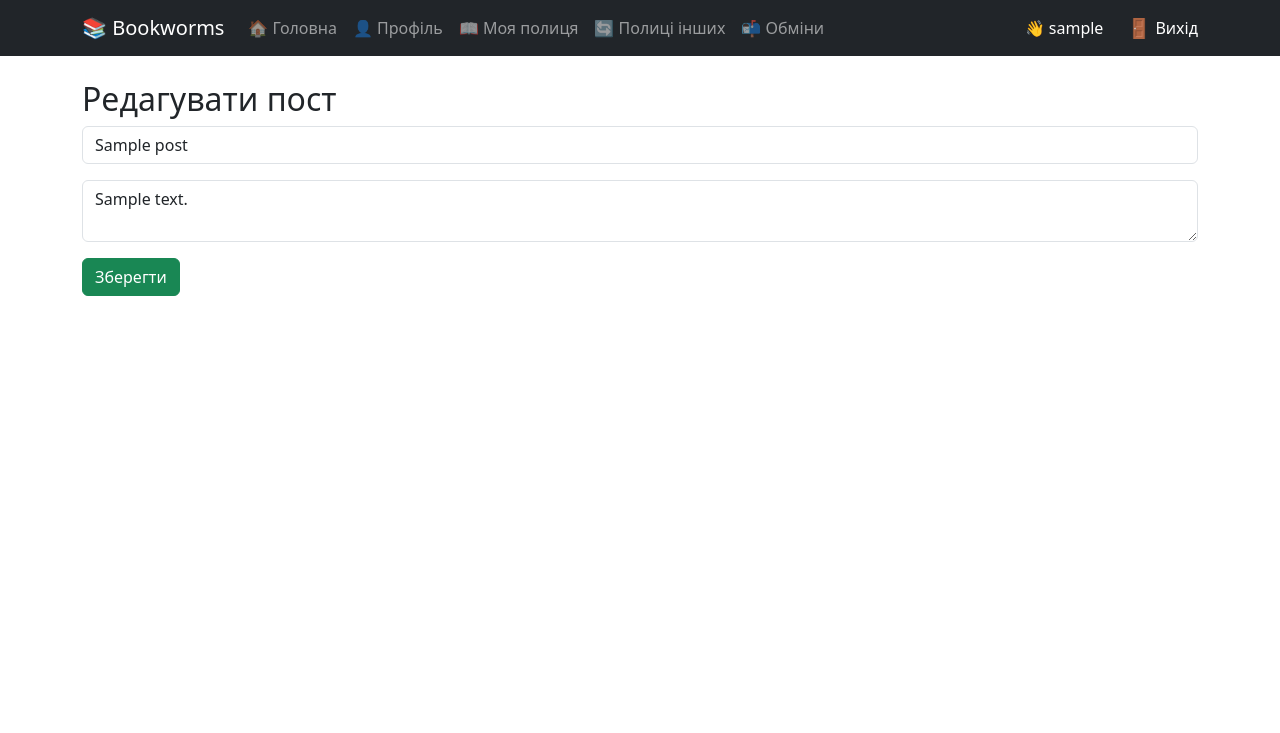
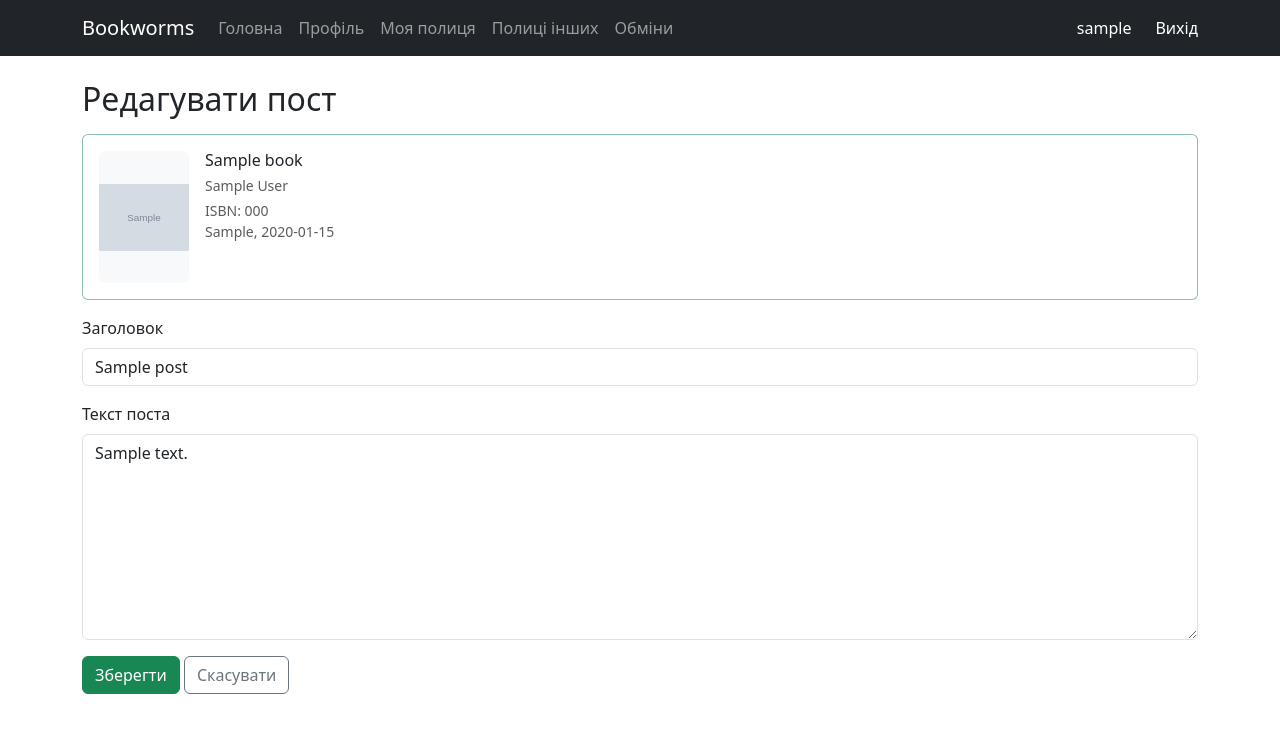
Before and after one commit to VladislavPavlyuk/BookWorms-main, a Django app: page /posts/edit/1/ in a window 1280 px wide. Shown: the top 733 px of the page. Run offline with Django 5.2, Linux system fonts and the light colour scheme; a user stored in the database is signed in; tables that the repository leaves empty hold one stand-in row (values such as "Sample post"); grey boxes marked "Sample" are stand-in pictures; parts of the project's set-up code (start-up, migrations or seed data) failed here and were passed over.

Commit message:
Enhance Post model and admin interface, improve post creation flow, and update templates. Added book association to posts, refined admin display options, and optimized post retrieval in views. Adjusted various UI elements for consistency and clarity.

```diff
--- a/bookworms/mainApp/exchange_service.py
+++ b/bookworms/mainApp/exchange_service.py
@@ -112,7 +112,7 @@ def create_many_exchange_requests(
         label = short_title(target_shelf)
         req, err = create_exchange_request(requester, target_shelf, offer_shelf)
         if err:
-            errs.append(f"«{label}»: {err}")
+            errs.append(f"'{label}': {err}")
         else:
             ok += 1
     return ok, errs
--- a/bookworms/mainApp/static/css/style.css
+++ b/bookworms/mainApp/static/css/style.css
@@ -101,3 +101,15 @@
     opacity: 0.85;
     cursor: not-allowed;
 }
+
+.post-book-card__cover {
+    width: 90px;
+    height: 132px;
+    object-fit: contain;
+    background: #f8f9fa;
+}
+
+.post-book-card__placeholder {
+    width: 90px;
+    height: 132px;
+}
--- a/bookworms/mainApp/templates/mainApp/base.html
+++ b/bookworms/mainApp/templates/mainApp/base.html
@@ -14,30 +14,30 @@
 <nav class="navbar navbar-expand-lg navbar-dark bg-dark">
     <div class="container">
 
-        <a class="navbar-brand" href="/">📚 Bookworms</a>
+        <a class="navbar-brand" href="/">Bookworms</a>
 
         <div class="collapse navbar-collapse">
 
             <ul class="navbar-nav me-auto">
 
                 <li class="nav-item">
-                    <a class="nav-link" href="/">🏠 Головна </a>
+                    <a class="nav-link" href="/">Головна </a>
                 </li>
 
                 <li class="nav-item">
-                    <a class="nav-link" href="{% url 'profile_app:profile' %}">👤 Профіль </a>
+                    <a class="nav-link" href="{% url 'profile_app:profile' %}">Профіль </a>
                 </li>
 
                 {# Пункти бібліотеки: лише для залогінених (інакше немає user) #}
                 {% if user.is_authenticated %}
                 <li class="nav-item">
-                    <a class="nav-link" href="{% url 'my_library' %}">📖 Моя полиця</a>
+                    <a class="nav-link" href="{% url 'my_library' %}">Моя полиця</a>
                 </li>
                 <li class="nav-item">
-                    <a class="nav-link" href="{% url 'browse_shelves' %}">🔄 Полиці інших</a>
+                    <a class="nav-link" href="{% url 'browse_shelves' %}">Полиці інших</a>
                 </li>
                 <li class="nav-item">
-                    <a class="nav-link" href="{% url 'exchange_requests' %}">📬 Обміни</a>
+                    <a class="nav-link" href="{% url 'exchange_requests' %}">Обміни</a>
                 </li>
                 {% endif %}
 
@@ -47,7 +47,7 @@
                 {% if user.is_authenticated %}
                 <li class="nav-item">
             <span class="nav-link text-white me-3" style="cursor: default;">
-                👋 {{ user.username }}
+                {{ user.username }}
             </span>
                 </li>
 
@@ -57,17 +57,17 @@
                         <button type="submit"
                                 class="nav-link btn btn-link text-white text-decoration-none border-0 p-0 shadow-none"
                                 style="background: none; line-height: 1; display: flex; align-items: center;">
-                            <span style="font-size: 1.2rem; margin-right: 4px;">🚪</span> Вихід
+                            Вихід
                         </button>
                     </form>
                 </li>
 
                 {% else %}
                 <li class="nav-item">
-                    <a class="nav-link" href="{% url 'login' %}">➡️ Вхід</a>
+                    <a class="nav-link" href="{% url 'login' %}">Вхід</a>
                 </li>
                 <li class="nav-item">
-                    <a class="nav-link" href="{% url 'register' %}">🔑 Реєстрація</a>
+                    <a class="nav-link" href="{% url 'register' %}">Реєстрація</a>
                 </li>
                 {% endif %}
 
--- a/bookworms/mainApp/templates/mainApp/browse_shelves.html
+++ b/bookworms/mainApp/templates/mainApp/browse_shelves.html
@@ -8,7 +8,7 @@
 <h2 class="mb-3">Книги на полицях інших</h2>
 <p class="text-muted">
     Позначте <strong>одну або кілька</strong> книг. У кожному рядку можна обрати свою книгу для <strong>обміну</strong>
-    або залишити "позика» - тоді після згоди це позика лише для цього рядка.
+    або залишити "позика" - тоді після згоди це позика лише для цього рядка.
 </p>
 
 {% if messages %}
--- a/bookworms/mainApp/templates/mainApp/confirm_email.html
+++ b/bookworms/mainApp/templates/mainApp/confirm_email.html
@@ -3,7 +3,7 @@
 {% block content %}
 <div class="container mt-5 text-center">
     <div class="card shadow p-5">
-        <h2 class="text-primary">Почти готово! 📧</h2>
+        <h2 class="text-primary">Почти готово!</h2>
         <p class="lead mt-3">Мы отправили письмо на вашу почту со ссылкой для подтверждения.</p>
         <p>Пожалуйста, проверьте папку "Входящие" (и на всякий случай "Спам").</p>
         <hr>
--- /dev/null
+++ b/bookworms/mainApp/templates/mainApp/includes/post_book_card.html
@@ -0,0 +1,20 @@
+{# Книга для поста: обкладинка + основні дані. Очікує змінну book. #}
+<div class="post-book-card card mb-3 border border-success border-opacity-50">
+    <div class="card-body d-flex flex-wrap align-items-start gap-3">
+        {% if book.cover_url %}
+            <img src="{{ book.cover_url }}" alt="" class="rounded flex-shrink-0 post-book-card__cover">
+        {% else %}
+            <div class="post-book-card__placeholder flex-shrink-0 rounded bg-body-secondary d-flex align-items-center justify-content-center text-muted small">Немає обкладинки</div>
+        {% endif %}
+        <div class="flex-grow-1 min-w-0">
+            <h6 class="card-title mb-1">{{ book.title }}</h6>
+            {% if book.authors %}
+                <p class="small text-muted mb-1">{{ book.authors }}</p>
+            {% endif %}
+            <p class="small text-muted mb-0">ISBN: {{ book.isbn }}</p>
+            {% if book.publisher %}
+                <p class="small text-muted mb-0">{{ book.publisher }}{% if book.publish_date %}, {{ book.publish_date }}{% endif %}</p>
+            {% endif %}
+        </div>
+    </div>
+</div>
--- /dev/null
+++ b/bookworms/mainApp/templates/mainApp/post_form.html
@@ -0,0 +1,52 @@
+{% extends "mainApp/base.html" %}
+
+{% block title %}{% if post %}Редагувати пост{% elif book %}Пост про книгу{% else %}Новий пост{% endif %}{% endblock %}
+
+{% block content %}
+
+<h2 class="mb-3">
+    {% if post %}
+        Редагувати пост
+    {% elif book %}
+        Новий пост про прочитану книгу
+    {% else %}
+        Створити пост
+    {% endif %}
+</h2>
+
+{% if book %}
+    {% include "mainApp/includes/post_book_card.html" with book=book %}
+{% elif post and post.book %}
+    {% include "mainApp/includes/post_book_card.html" with book=post.book %}
+{% endif %}
+
+<form method="post">
+    {% csrf_token %}
+    {% if book and not post %}
+        <input type="hidden" name="book_id" value="{{ book.id }}">
+        {% if confirm_new_post %}
+            <input type="hidden" name="confirm_new_post" value="1">
+        {% endif %}
+    {% endif %}
+
+    <div class="mb-3">
+        <label class="form-label" for="post-title">Заголовок</label>
+        <input type="text" name="title" id="post-title" class="form-control"
+               placeholder="{% if book %}Наприклад: Враження від '{{ book.title|truncatechars:35 }}'{% else %}Заголовок поста{% endif %}"
+               value="{{ post.title|default:'' }}"
+               maxlength="200" required>
+    </div>
+
+    <div class="mb-3">
+        <label class="form-label" for="post-text">Текст поста</label>
+        <textarea name="text" id="post-text" class="form-control" rows="8"
+                  placeholder="Розкажіть, що сподобалось, що ні, кому порадите…" required>{{ post.text|default:'' }}</textarea>
+    </div>
+
+    <button type="submit" class="btn btn-success">
+        {% if post %}Зберегти{% else %}Опублікувати{% endif %}
+    </button>
+    <a href="{% url 'home' %}" class="btn btn-outline-secondary">Скасувати</a>
+</form>
+
+{% endblock %}
--- a/bookworms/mainApp/tests.py
+++ b/bookworms/mainApp/tests.py
@@ -26,7 +26,7 @@ class BlogModelsTest(TestCase):
         self.assertEqual(post.text, 'Текст тестового повідомлення')
         self.assertEqual(self.user.biography, 'Тестова біографія користувача')
 
-        print("\n✅ Тест создания поста (title/text) и biography пользователя пройден!")
+        print("\nТест создания поста (title/text) и biography пользователя пройден!")
 
     def test_user_posts_relation(self):
         # Проверяем связь через твой related_name='posts'
@@ -37,4 +37,4 @@ class BlogModelsTest(TestCase):
         count = self.user.posts.count()
         self.assertEqual(count, 2)
 
-        print(f"✅ Тест связи (1 автор -> {count} поста) через related_name='posts' пройден!")
+        print(f"Тест связи (1 автор -> {count} поста) через related_name='posts' пройден!")
--- a/bookworms/mainApp/views.py
+++ b/bookworms/mainApp/views.py
@@ -53,8 +53,8 @@ from .tokens import account_activation_token
 
 
 def home(request):
-    posts = Post.objects.all().order_by('-created_ad')
-    return render(request, 'mainApp/index.html', {'posts': posts})
+    posts = Post.objects.select_related("author", "book").order_by("-created_ad")
+    return render(request, "mainApp/index.html", {"posts": posts})
 
 
 @login_required
@@ -150,21 +150,123 @@ def activation_invalid_view(request):
 def confirm_email_view(request):
     return render(request, 'mainApp/confirm_email.html')
 
+def _post_book_from_shelf(user, raw_id):
+    """Книга для поста лише якщо в користувача є вона на полиці."""
+    if raw_id is None or raw_id == "":
+        return None
+    try:
+        bid = int(raw_id)
+    except (TypeError, ValueError):
+        return None
+    if not Shelf.objects.filter(user=user, book_id=bid).exists():
+        return None
+    return Book.objects.filter(pk=bid).first()
+
+
+def _posts_by_other_users_same_book_title_or_isbn(book):
+    """
+    Пости (з прив’язаною книгою) про той самий запис Book, той самий ISBN
+    або ту саму назву (без урахування регістру).
+    """
+    if not book:
+        return Post.objects.none()
+    q = Q(book=book)
+    isbn = (book.isbn or "").strip()
+    if isbn:
+        q |= Q(book__isbn=isbn)
+    title = (book.title or "").strip()
+    if title:
+        q |= Q(book__title__iexact=title)
+    return (
+        Post.objects.filter(q)
+        .filter(book__isnull=False)
+        .select_related("author", "book")
+        .order_by("-created_ad")
+    )
+
+
+def _confirm_separate_post_despite_similar(request):
+    return (
+        request.GET.get("force_new") == "1"
+        or request.POST.get("confirm_new_post") == "1"
+    )
+
+
 @login_required
 def create_post(request):
-    if request.method == 'POST':
-        title = request.POST.get('title')
-        text = request.POST.get('text')
+    book = None
+    confirm_new = _confirm_separate_post_despite_similar(request)
 
-        if title and text:
+    if request.method == "POST":
+        title = (request.POST.get("title") or "").strip()
+        text = (request.POST.get("text") or "").strip()
+        post_book = _post_book_from_shelf(request.user, request.POST.get("book_id"))
+        book = post_book
+
+        if post_book and not confirm_new:
+            related = _posts_by_other_users_same_book_title_or_isbn(post_book).exclude(
+                author=request.user
+            )
+            if related.exists():
+                ctx = {
+                    "book": post_book,
+                    "related_posts": related,
+                }
+                if title and text:
+                    ctx["draft_title"] = title
+                    ctx["draft_text"] = text
+                return render(request, "mainApp/post_book_similar_warning.html", ctx)
+
+        if not title or not text:
+            messages.error(request, "Заповніть заголовок і текст поста.")
+        else:
             Post.objects.create(
                 author=request.user,
-                title=title,
-                text=text
+                title=title[:200],
+                text=text,
+                book=post_book,
             )
-            return redirect('home')
+            messages.success(request, "Пост опубліковано.")
+            return redirect("home")
+    else:
+        raw = request.GET.get("book_id")
+        if raw:
+            try:
+                bid = int(raw)
+            except (TypeError, ValueError):
+                bid = None
+            if bid is not None:
+                b = Book.objects.filter(pk=bid).first()
+                if b and Shelf.objects.filter(user=request.user, book_id=bid).exists():
+                    book = b
+                elif b:
+                    messages.error(
+                        request,
+                        "Цієї книги немає на вашій полиці - додайте її, щоб писати пост про неї.",
+                    )
 
-    return render(request, 'mainApp/form.html')
+        if book and not confirm_new:
+            related = _posts_by_other_users_same_book_title_or_isbn(book).exclude(
+                author=request.user
+            )
+            if related.exists():
+                return render(
+                    request,
+                    "mainApp/post_book_similar_warning.html",
+                    {
+                        "book": book,
+                        "related_posts": related,
+                    },
+                )
+
+    return render(
+        request,
+        "mainApp/post_form.html",
+        {
+            "book": book,
+            "confirm_new_post": confirm_new and bool(book),
+        },
+    )
 
 
 @login_required
@@ -178,18 +280,25 @@ def delete_post(request, post_id):
 
 @login_required
 def edit_post(request, post_id):
-    post = Post.objects.get(id=post_id)
+    post = get_object_or_404(
+        Post.objects.select_related("book"),
+        id=post_id,
+    )
 
     if post.author != request.user:
-        return redirect('home')
+        return redirect("home")
 
-    if request.method == 'POST':
-        post.title = request.POST.get('title')
-        post.text = request.POST.get('text')
-        post.save()
-        return redirect('home')
+    if request.method == "POST":
+        title = (request.POST.get("title") or "").strip()
+        text = (request.POST.get("text") or "").strip()
+        if title and text:
+            post.title = title[:200]
+            post.text = text
+            post.save(update_fields=["title", "text"])
+            return redirect("home")
+        messages.error(request, "Заповніть заголовок і текст.")
 
-    return render(request, 'mainApp/form.html', {'post': post})
+    return render(request, "mainApp/post_form.html", {"post": post})
 
 @login_required
 def my_library(request):
@@ -411,13 +520,13 @@ def create_exchange(request):
                 oid = int(raw_offer)
             except (TypeError, ValueError):
                 t = target_shelf.book.title
-                preflight.append(f'«{t[:45]}»: некоректна книга для обміну.')
+                preflight.append(f'"{t[:45]}": некоректна книга для обміну.')
                 continue
             offer_shelf = Shelf.objects.filter(pk=oid, user=request.user).first()
             if not offer_shelf:
                 t = target_shelf.book.title
                 preflight.append(
-                    f'«{t[:45]}»: запропоновану книгу не знайдено на вашій полиці.'
+                    f'"{t[:45]}": запропоновану книгу не знайдено на вашій полиці.'
                 )
                 continue
 
```
Also changed, not shown: book_shelf_exchange.md (added, +156 -0 lines), bookworms/mainApp/admin.py (+6 -1 lines), bookworms/mainApp/models.py (+11 -2 lines), bookworms/mainApp/templates/mainApp/index.html (+13 -7 lines), bookworms/mainApp/templates/mainApp/library.html (+7 -0 lines), bookworms/mainApp/templates/mainApp/post_book_similar_warning.html (added, +50 -0 lines), bookworms/mainApp/migrations/0009_book_reader_age_min_max.py, bookworms/mainApp/migrations/0010_post_book.py (added), bookworms/mainApp/migrations/0011_alter_book_id_alter_bookexchangerequest_id_and_more.py (added), 1 other file.
